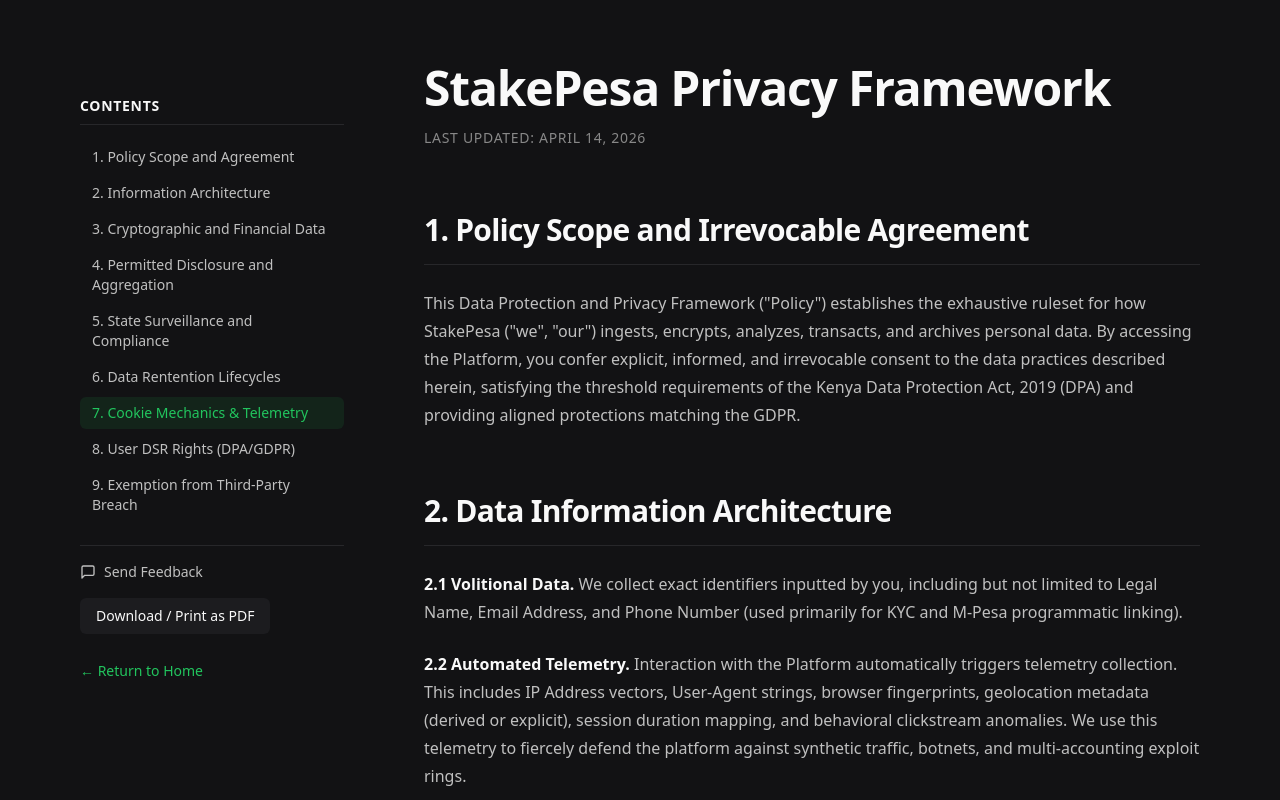
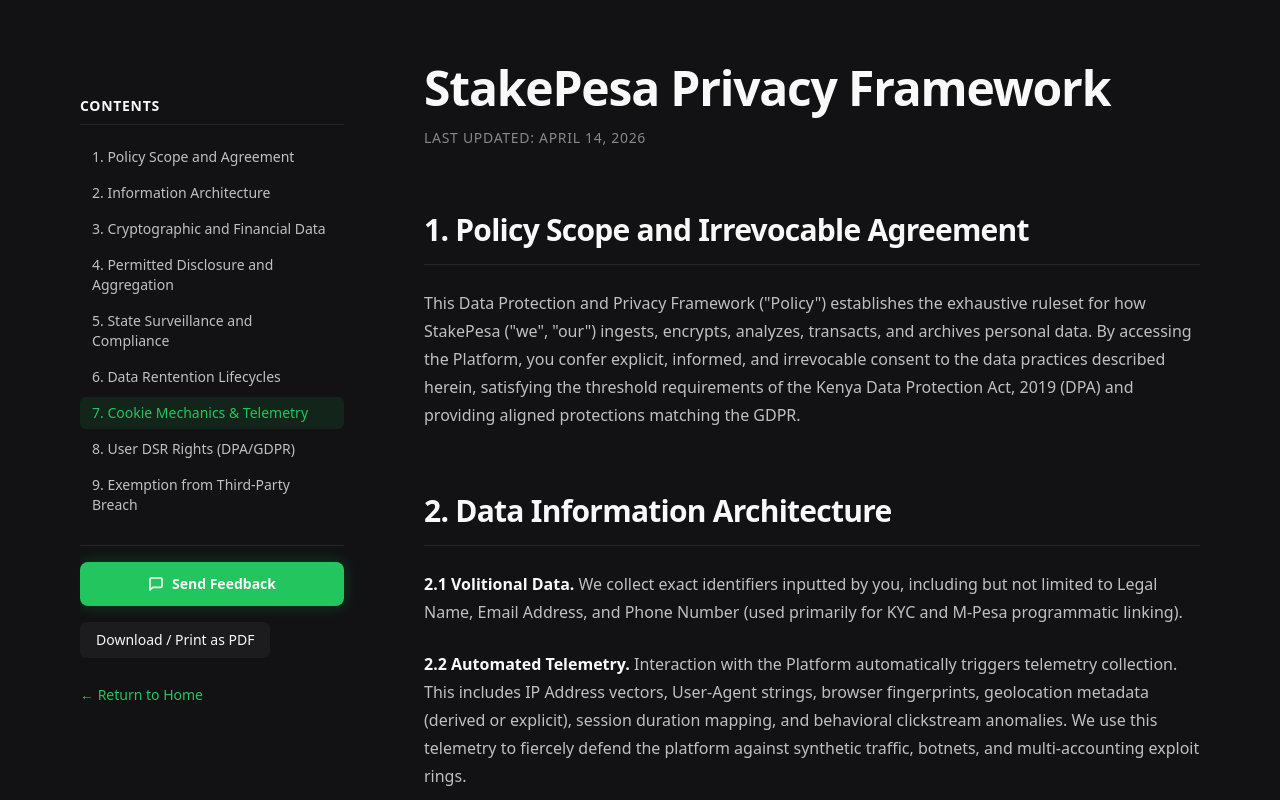
Before and after one commit to lemayan/StakePesa, a Next.js app: page /privacy in a window 1280 px wide. Shown: the top 800 px of the page. Built offline with nearby package versions, Linux system fonts and the light colour scheme.

Commit message:
feat: make feedback button pop with green color and add clipboard fallback

```diff
--- a/src/components/sections/legal-layout.tsx
+++ b/src/components/sections/legal-layout.tsx
@@ -127,13 +127,22 @@
               </div>
 
               <div className="pt-4 border-t border-line space-y-4">
-                <a
-                  href="mailto:support@stakepesa.com?subject=Legal%20Feedback"
-                  className="flex items-center gap-2 text-sm text-fg-secondary hover:text-fg transition-colors"
-                >
-                  <svg width="16" height="16" viewBox="0 0 24 24" fill="none" stroke="currentColor" strokeWidth="2" strokeLinecap="round" strokeLinejoin="round"><path d="M21 15a2 2 0 0 1-2 2H7l-4 4V5a2 2 0 0 1 2-2h14a2 2 0 0 1 2 2z"></path></svg>
-                  Send Feedback
-                </a>
+                <button
+                onClick={(e) => {
+                  e.preventDefault();
+                  try {
+                    window.location.href = "mailto:support@stakepesa.com?subject=StakePesa%20Legal%20Feedback";
+                  } catch(err) {
+                    // Fallback to clipboard if mailto throws or blocked
+                    navigator.clipboard.writeText("support@stakepesa.com");
+                    alert("Email copied to clipboard: support@stakepesa.com");
+                  }
+                }}
+                className="w-full flex items-center justify-center gap-2 text-sm text-[var(--background)] bg-green hover:opacity-90 transition-all px-4 py-3 rounded-lg font-bold shadow-[0_0_15px_rgba(0,255,102,0.2)] hover:scale-[1.02] active:scale-[0.98]"
+              >
+                <svg width="16" height="16" viewBox="0 0 24 24" fill="none" stroke="currentColor" strokeWidth="2.5" strokeLinecap="round" strokeLinejoin="round"><path d="M21 15a2 2 0 0 1-2 2H7l-4 4V5a2 2 0 0 1 2-2h14a2 2 0 0 1 2 2z"></path></svg>
+                Send Feedback
+              </button>
                 <div>
                   <PrintButton />
                 </div>
```
